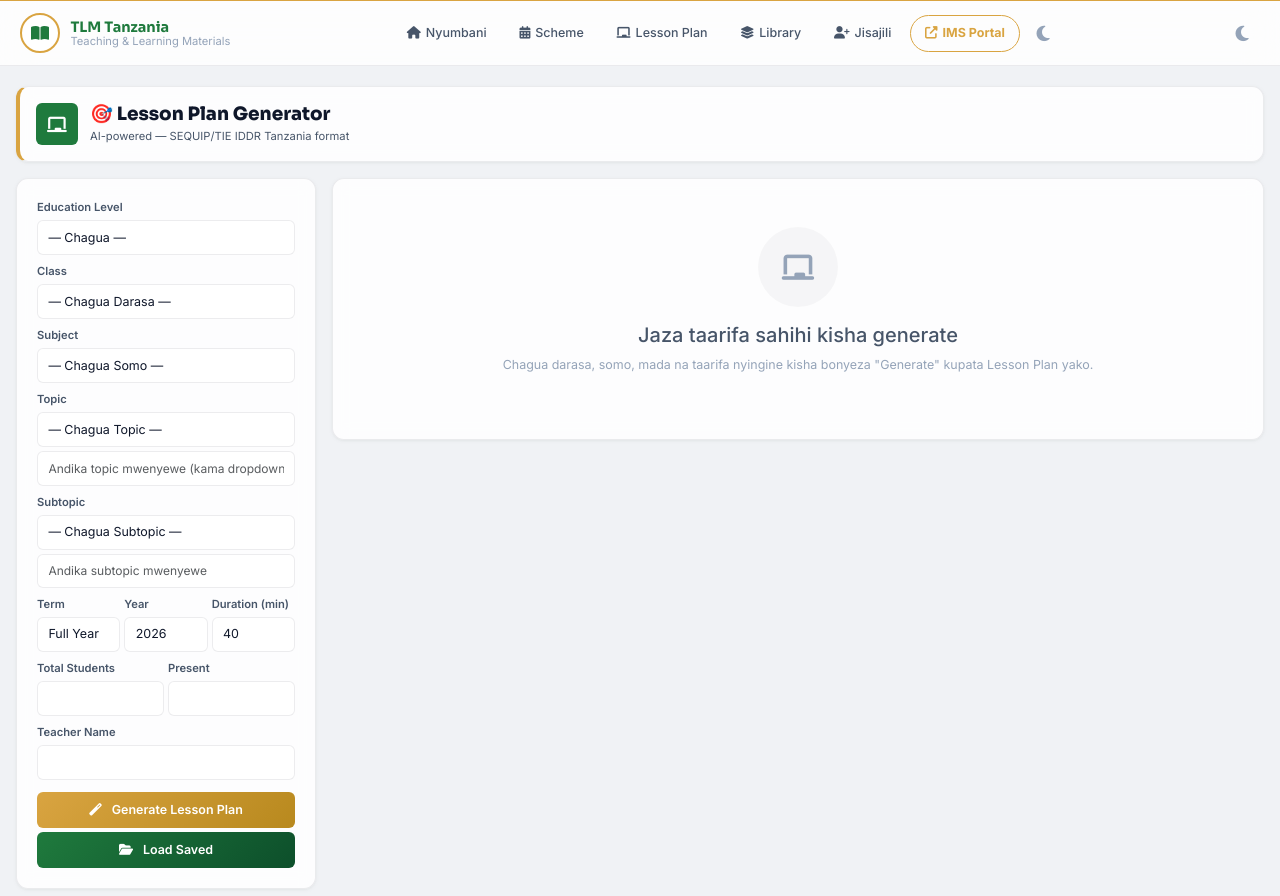
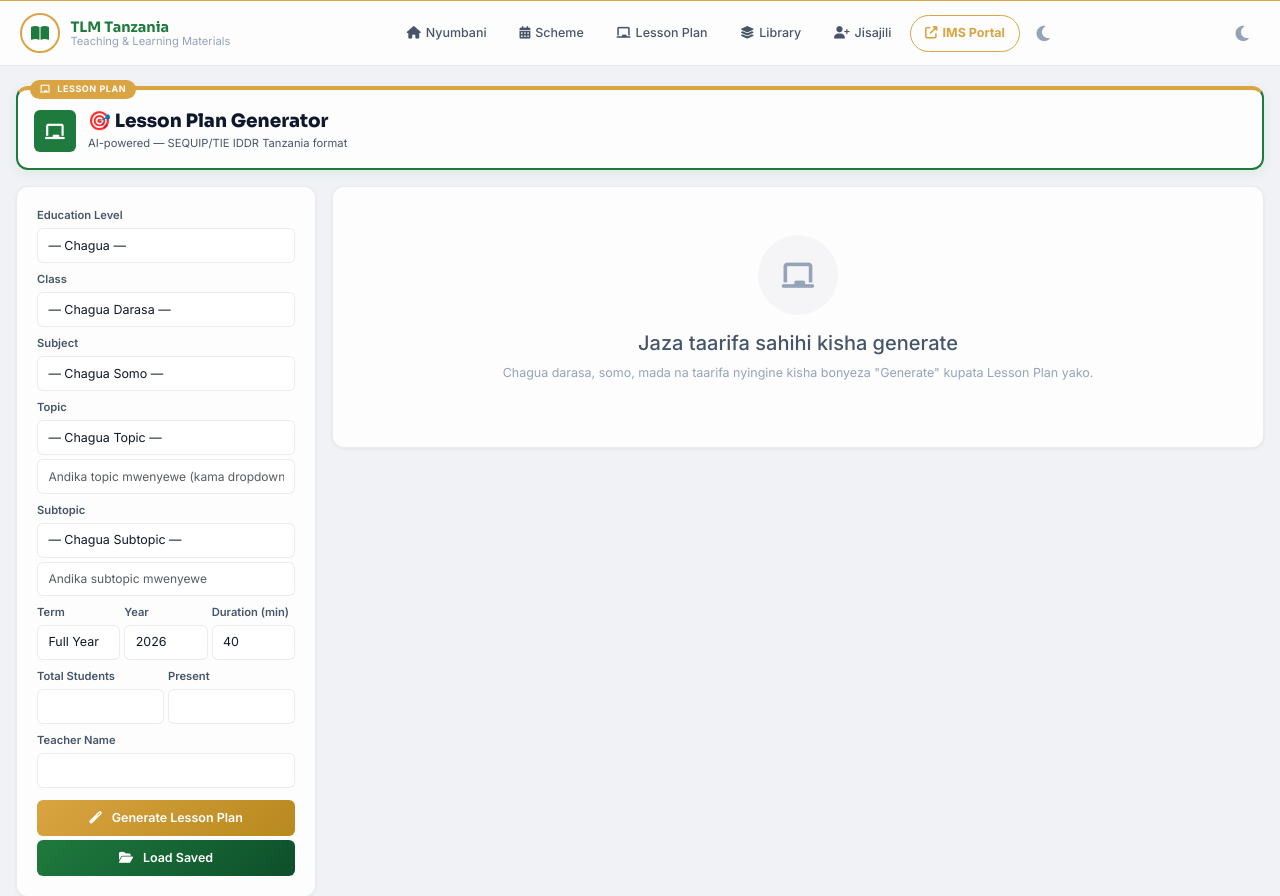
Before and after one commit to huseinhaj/-home-haji-Downloads-field_management_dockery_system-modified, a Django app: template curriculum/templates/curriculum/lesson_plan.html in a window 1280 px wide. Shown: the part 83-979 px from the top of the page. Run offline with Django 5.2, Linux system fonts and the light colour scheme; the template is opened without the code that fills it, so the values that code supplies are empty; parts of the project's set-up code (start-up, migrations or seed data) failed here and were passed over.

Commit message:
Fix registration bugs: add school fetch .catch, fix currentStep, updateSelectLabel. Add professional TIE-style borders to scheme and lesson plan headers.
Bugs fixed: School AJAX fetch now has .catch() handler with error toast. Empty school message shown when no schools found. updateSelectLabel called for school after population. currentStep set to 5 after success to prevent Enter key re-submit.

Professional borders: Scheme of Work and Lesson Plan generator headers now have TIE Ministry-style borders with 4px gold top border, 2.5px green side/bottom borders, and floating gold badge in top-left corner.

```diff
--- a/curriculum/templates/curriculum/lesson_plan.html
+++ b/curriculum/templates/curriculum/lesson_plan.html
@@ -90,9 +90,19 @@
 
 {% block content %}
 <div class="container-fluid px-0">
-  <!-- Header -->
-  <div class="c-card p-3 mb-3" style="border-left:4px solid var(--gold-400);">
-    <div style="display:flex;align-items:center;gap:0.75rem;">
+  <!-- Header — kitaaluma border ya TIE style -->
+  <div class="c-card p-3 mb-3" style="
+    border: 2.5px solid var(--green-500);
+    border-top: 4px solid var(--gold-400);
+    border-radius: var(--radius-md);
+    box-shadow: 0 3px 12px rgba(31,122,61,0.08), inset 0 1px 0 rgba(217,164,65,0.08);
+    position: relative;
+  ">
+    <!-- Decorative top-left corner badge -->
+    <div style="position:absolute;top:-10px;left:12px;background:var(--gold-400);color:white;font-size:9px;font-weight:700;padding:2px 10px;border-radius:var(--radius-full);text-transform:uppercase;letter-spacing:0.06em;">
+      <i class="fas fa-chalkboard me-1"></i> LESSON PLAN
+    </div>
+    <div style="display:flex;align-items:center;gap:0.75rem;margin-top:4px;">
       <div class="stat-icon" style="background:var(--green-500);">
         <i class="fas fa-chalkboard" style="color:#fff;font-size:1.1rem;"></i>
       </div>
@@ -242,6 +252,9 @@
           <div id="lessonEditActions" style="display:none;padding:0 1.25rem 0.75rem;" class="d-flex gap-2 flex-wrap">
             <button class="btn-tlm btn-primary-tlm btn-sm-tlm" id="saveLessonEditsBtn">
               <i class="fas fa-save me-1"></i> Hifadhi Mabadiliko
+            </button>
+            <button class="btn-tlm btn-gold-tlm btn-sm-tlm" id="downloadLessonPdfAfterEditBtn">
+              <i class="fas fa-file-pdf me-1"></i> Pakua PDF (Iliyohaririwa)
             </button>
             <span class="chip chip-green" id="lessonEditSavedBadge" style="display:none;">
               <i class="fas fa-check-circle"></i> Imehifadhiwa
@@ -699,6 +712,25 @@ document.addEventListener('DOMContentLoaded', function() {
     });
   });
 
+  // ── Download PDF after Edit ──
+  document.getElementById('downloadLessonPdfAfterEditBtn').addEventListener('click', function() {
+    if (!currentLessonData) return;
+    fetch('{% url "curriculum:download_lesson_plan_pdf" %}', {
+      method: 'POST',
+      headers: {'Content-Type': 'application/json', 'X-CSRFToken': '{{ csrf_token }}'},
+      body: JSON.stringify({lesson_data: currentLessonData, form_data: currentFormData}),
+    })
+    .then(r => r.blob())
+    .then(blob => {
+      const a = document.createElement('a');
+      a.href = URL.createObjectURL(blob);
+      a.download = 'Lesson_Plan_Edited.pdf';
+      a.click();
+      URL.revokeObjectURL(a.href);
+      showToast('PDF imepakuliwa!', 'success');
+    });
+  });
+
   // ── Download Word ──
   document.getElementById('downloadWordBtn').addEventListener('click', function() {
     if (!currentLessonData) return;
```
Also changed, not shown: curriculum/templates/curriculum/generate_scheme.html (+13 -3 lines), curriculum/templates/curriculum/teacher_register.html (+16 -3 lines).
